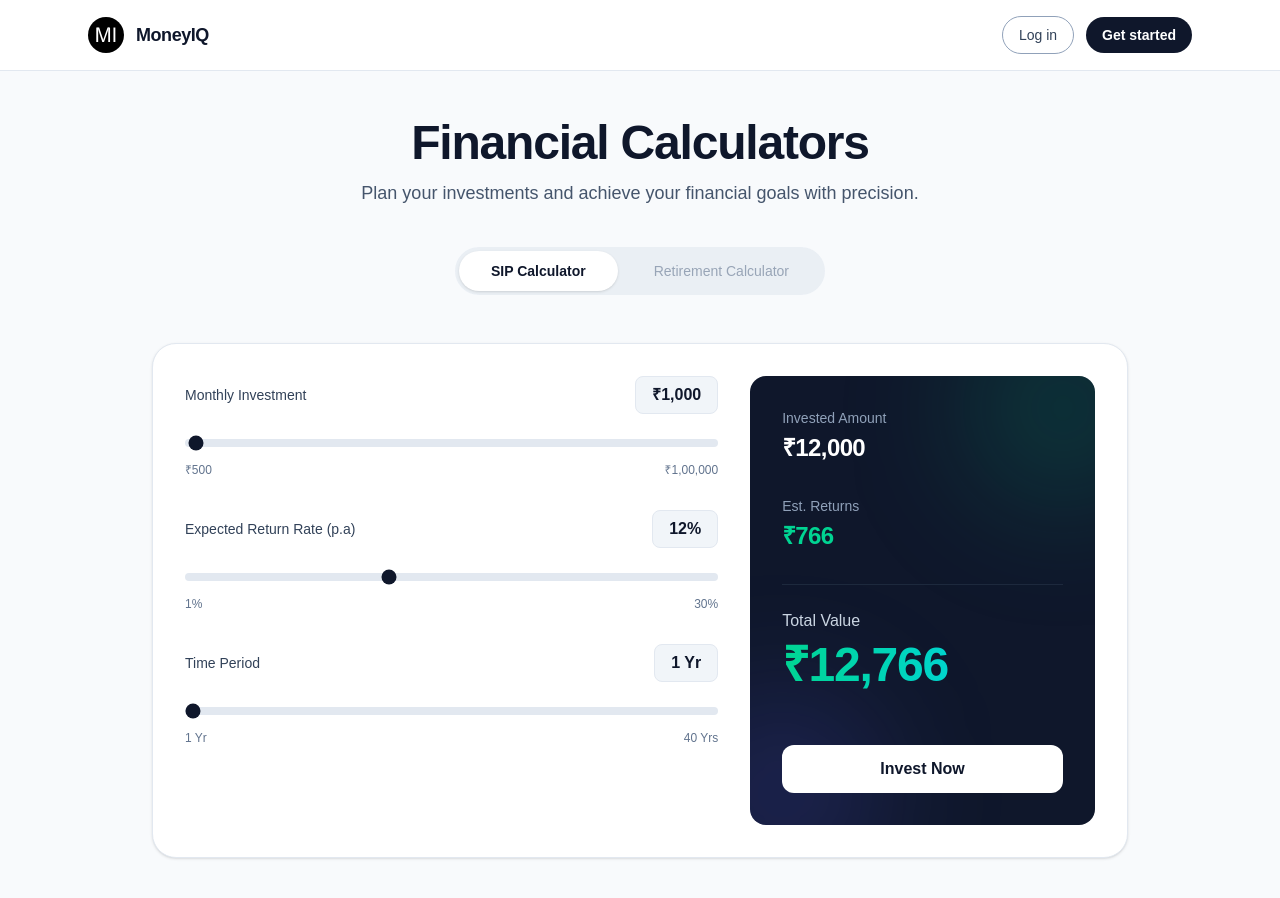
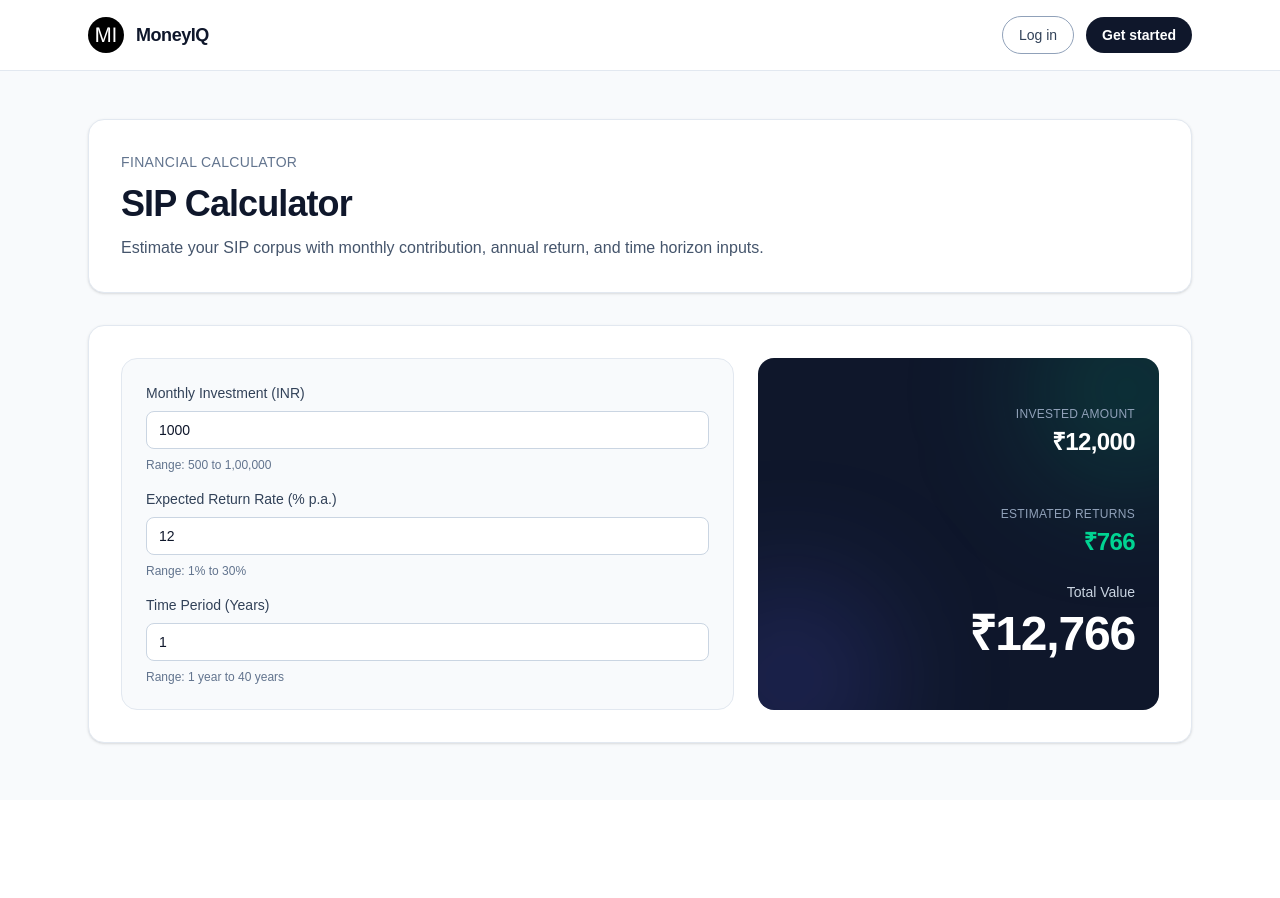
Before and after one commit to meet-dharmesh-gandhi/money-iq, a Next.js app: page /sip-calculator in a window 1280 px wide. Shown: the top 898 px of the page. After the commit the page ends 800 px from the top, so only its background shows below. Built offline with nearby package versions, Linux system fonts and the light colour scheme.

Commit message:
fix: fixed some UI and UX issues

```diff
--- a/app/sip-calculator/page.tsx
+++ b/app/sip-calculator/page.tsx
@@ -2,7 +2,7 @@ import Navbar from "@/components/Navbar";
 import SipCalculator from "@/components/calculator/SipCalculator";
 
 export const metadata = {
-	title: "Calculators | MoneyIQ",
+	title: "SIP Calculator | MoneyIQ",
 };
 
 export default function CalculatorPage() {
@@ -24,28 +24,23 @@ export default function CalculatorPage() {
 					},
 				]}
 			/>
-			<main className="mx-auto w-full max-w-5xl px-6 py-12">
-				<div className="mb-10 space-y-3 text-center">
-					<h1 className="text-4xl font-semibold tracking-tight text-slate-900 md:text-5xl">
-						Financial Calculators
-					</h1>
-					<p className="text-lg text-slate-600">
-						Plan your investments and achieve your financial goals with precision.
-					</p>
-				</div>
+			<main className="mx-auto flex w-full max-w-6xl flex-col gap-8 px-6 py-12">
+				<section className="rounded-2xl border border-slate-200 bg-white p-8 shadow-sm">
+					<div className="space-y-3">
+						<p className="text-sm font-medium uppercase tracking-wide text-slate-500">
+							Financial Calculator
+						</p>
+						<h1 className="text-3xl font-semibold tracking-tight text-slate-900 md:text-4xl">
+							SIP Calculator
+						</h1>
+						<p className="max-w-2xl text-sm leading-6 text-slate-600 md:text-base">
+							Estimate your SIP corpus with monthly contribution, annual return, and
+							time horizon inputs.
+						</p>
+					</div>
+				</section>
 
-				<div className="mx-auto max-w-fit rounded-full bg-slate-200/60 p-1 mb-12">
-					<div className="flex gap-1">
-						<button className="rounded-full bg-white px-8 py-2.5 text-sm font-semibold text-slate-900 shadow-sm transition">
-							SIP Calculator
-						</button>
-						<button className="rounded-full px-8 py-2.5 text-sm font-medium text-slate-500 transition hover:bg-slate-200/50 hover:text-slate-900 opacity-60 cursor-not-allowed" title="Coming soon">
-							Retirement Calculator
-						</button>
-					</div>
-				</div>
-
-				<div className="mx-auto w-full">
+				<div className="w-full">
 					<SipCalculator />
 				</div>
 			</main>
--- a/components/calculator/SipCalculator.tsx
+++ b/components/calculator/SipCalculator.tsx
@@ -6,6 +6,9 @@ export default function SipCalculator() {
 	const [amount, setAmount] = useState<number>(1000);
 	const [years, setYears] = useState<number>(1);
 	const [returnRate, setReturnRate] = useState<number>(12);
+	const [amountInput, setAmountInput] = useState<string>(String(amount));
+	const [returnRateInput, setReturnRateInput] = useState<string>(String(returnRate));
+	const [yearsInput, setYearsInput] = useState<string>(String(years));
 
 	const { maturityAmount, investedAmount, estimatedReturns } = useMemo(() => {
 		const P = amount;
@@ -40,104 +43,165 @@ export default function SipCalculator() {
 		}).format(val);
 	};
 
+	const clamp = (value: number, min: number, max: number) => {
+		return Math.min(max, Math.max(min, value));
+	};
+
+	const snapToStep = (value: number, min: number, step: number) => {
+		const snapped = Math.round((value - min) / step) * step + min;
+		return Number(snapped.toFixed(2));
+	};
+
+	const commitAmount = (rawValue: string) => {
+		const parsed = Number(rawValue);
+		if (!Number.isFinite(parsed)) {
+			setAmountInput(String(amount));
+			return;
+		}
+
+		const normalized = clamp(snapToStep(parsed, 500, 500), 500, 100000);
+		setAmount(normalized);
+		setAmountInput(String(normalized));
+	};
+
+	const commitReturnRate = (rawValue: string) => {
+		const parsed = Number(rawValue);
+		if (!Number.isFinite(parsed)) {
+			setReturnRateInput(String(returnRate));
+			return;
+		}
+
+		const normalized = clamp(snapToStep(parsed, 1, 0.5), 1, 30);
+		setReturnRate(normalized);
+		setReturnRateInput(String(normalized));
+	};
+
+	const commitYears = (rawValue: string) => {
+		const parsed = Number(rawValue);
+		if (!Number.isFinite(parsed)) {
+			setYearsInput(String(years));
+			return;
+		}
+
+		const normalized = clamp(snapToStep(parsed, 1, 1), 1, 40);
+		setYears(normalized);
+		setYearsInput(String(normalized));
+	};
+
+	const handleEnterCommit = (
+		e: React.KeyboardEvent<HTMLInputElement>,
+		commitValue: (value: string) => void,
+	) => {
+		if (e.key !== "Enter") {
+			return;
+		}
+
+		e.preventDefault();
+		commitValue(e.currentTarget.value);
+		e.currentTarget.blur();
+	};
+
 	return (
-		<div className="mx-auto grid w-full max-w-5xl gap-8 lg:grid-cols-5 bg-white p-8 rounded-3xl shadow-sm border border-slate-200">
-			{/* Input Section */}
-			<div className="lg:col-span-3 space-y-8">
+		<div className="mx-auto w-full max-w-6xl rounded-2xl border border-slate-200 bg-white p-6 shadow-sm md:p-8">
+			<div className="grid gap-6 lg:grid-cols-5 lg:items-stretch">
+				<div className="space-y-4 rounded-2xl border border-slate-200 bg-slate-50 p-5 lg:col-span-3 md:p-6">
 					<div>
-					<div className="flex justify-between items-center mb-4">
-						<label className="text-sm font-medium text-slate-700">Monthly Investment</label>
-						<div className="bg-slate-100 px-4 py-1.5 rounded-lg text-slate-900 font-semibold border border-slate-200">
-							{formatCurrency(amount)}
+						<label
+							htmlFor="sip-monthly-investment"
+							className="mb-2 block text-sm font-medium text-slate-700"
+						>
+							Monthly Investment (INR)
+						</label>
+						<input
+							id="sip-monthly-investment"
+							type="number"
+							min={500}
+							max={100000}
+							step={500}
+							value={amountInput}
+							onChange={(e) => setAmountInput(e.target.value)}
+							onBlur={(e) => commitAmount(e.target.value)}
+							onKeyDown={(e) => handleEnterCommit(e, commitAmount)}
+							className="w-full rounded-lg border border-slate-300 bg-white px-3 py-2 text-sm text-slate-900 transition focus:border-slate-900 focus:outline-none"
+						/>
+						<p className="mt-2 text-xs text-slate-500">Range: 500 to 1,00,000</p>
 					</div>
+
+					<div>
+						<label
+							htmlFor="sip-return-rate"
+							className="mb-2 block text-sm font-medium text-slate-700"
+						>
+							Expected Return Rate (% p.a.)
+						</label>
+						<input
+							id="sip-return-rate"
+							type="number"
+							min={1}
+							max={30}
+							step={0.5}
+							value={returnRateInput}
+							onChange={(e) => setReturnRateInput(e.target.value)}
+							onBlur={(e) => commitReturnRate(e.target.value)}
+							onKeyDown={(e) => handleEnterCommit(e, commitReturnRate)}
+							className="w-full rounded-lg border border-slate-300 bg-white px-3 py-2 text-sm text-slate-900 transition focus:border-slate-900 focus:outline-none"
+						/>
+						<p className="mt-2 text-xs text-slate-500">Range: 1% to 30%</p>
 					</div>
+
+					<div>
+						<label
+							htmlFor="sip-time-period"
+							className="mb-2 block text-sm font-medium text-slate-700"
+						>
+							Time Period (Years)
+						</label>
 						<input
-						type="range"
-						min="500"
-						max="100000"
-						step="500"
-						value={amount}
-						onChange={(e) => setAmount(Number(e.target.value))}
-						className="w-full h-2 bg-slate-200 rounded-lg appearance-none cursor-pointer accent-slate-900"
+							id="sip-time-period"
+							type="number"
+							min={1}
+							max={40}
+							step={1}
+							value={yearsInput}
+							onChange={(e) => setYearsInput(e.target.value)}
+							onBlur={(e) => commitYears(e.target.value)}
+							onKeyDown={(e) => handleEnterCommit(e, commitYears)}
+							className="w-full rounded-lg border border-slate-300 bg-white px-3 py-2 text-sm text-slate-900 transition focus:border-slate-900 focus:outline-none"
 						/>
-					<div className="flex justify-between mt-2 text-xs text-slate-500 font-medium">
-						<span>₹500</span>
-						<span>₹1,00,000</span>
+						<p className="mt-2 text-xs text-slate-500">Range: 1 year to 40 years</p>
 					</div>
 				</div>
 
+				<div className="relative overflow-hidden rounded-2xl bg-slate-900 p-6 text-white lg:col-span-2">
+					<div className="pointer-events-none absolute -right-16 -top-16 h-48 w-48 rounded-full bg-emerald-500/20 blur-3xl" />
+					<div className="pointer-events-none absolute -bottom-16 -left-16 h-48 w-48 rounded-full bg-indigo-500/20 blur-3xl" />
+
+					<div className="relative z-10 grid gap-6 grid-rows-3 items-end text-right">
 						<div>
-					<div className="flex justify-between items-center mb-4">
-						<label className="text-sm font-medium text-slate-700">Expected Return Rate (p.a)</label>
-						<div className="bg-slate-100 px-4 py-1.5 rounded-lg text-slate-900 font-semibold border border-slate-200">
-							{returnRate}%
-						</div>
-					</div>
-					<input
-						type="range"
-						min="1"
-						max="30"
-						step="0.5"
-						value={returnRate}
-						onChange={(e) => setReturnRate(Number(e.target.value))}
-						className="w-full h-2 bg-slate-200 rounded-lg appearance-none cursor-pointer accent-slate-900"
-					/>
-					<div className="flex justify-between mt-2 text-xs text-slate-500 font-medium">
-						<span>1%</span>
-						<span>30%</span>
-					</div>
+							<p className="mb-1 text-xs font-medium uppercase tracking-wide text-slate-400">
+								Invested Amount
+							</p>
+							<p className="text-2xl font-semibold tracking-tight">
+								{formatCurrency(investedAmount)}
+							</p>
 						</div>
 
 						<div>
-					<div className="flex justify-between items-center mb-4">
-						<label className="text-sm font-medium text-slate-700">Time Period</label>
-						<div className="bg-slate-100 px-4 py-1.5 rounded-lg text-slate-900 font-semibold border border-slate-200">
-							{years} {years === 1 ? "Yr" : "Yrs"}
-						</div>
-					</div>
-					<input
-						type="range"
-						min="1"
-						max="40"
-						step="1"
-						value={years}
-						onChange={(e) => setYears(Number(e.target.value))}
-						className="w-full h-2 bg-slate-200 rounded-lg appearance-none cursor-pointer accent-slate-900"
-					/>
-					<div className="flex justify-between mt-2 text-xs text-slate-500 font-medium">
-						<span>1 Yr</span>
-						<span>40 Yrs</span>
-					</div>
-				</div>
-			</div>
-
-			{/* Results Section */}
-			<div className="lg:col-span-2 bg-slate-900 text-white rounded-2xl p-8 flex flex-col justify-center relative overflow-hidden">
-				{/* Decorative Background Elements */}
-				<div className="absolute top-0 right-0 -mr-16 -mt-16 w-48 h-48 bg-emerald-500/20 rounded-full blur-3xl point-events-none"></div>
-				<div className="absolute bottom-0 left-0 -ml-16 -mb-16 w-48 h-48 bg-indigo-500/20 rounded-full blur-3xl point-events-none"></div>
-
-				<div className="space-y-8 relative z-10">
-					<div>
-						<p className="text-sm text-slate-400 font-medium mb-1">Invested Amount</p>
-						<p className="text-2xl font-semibold tracking-tight">{formatCurrency(investedAmount)}</p>
+							<p className="mb-1 text-xs font-medium uppercase tracking-wide text-slate-400">
+								Estimated Returns
+							</p>
+							<p className="text-2xl font-semibold tracking-tight text-emerald-400">
+								{formatCurrency(estimatedReturns)}
+							</p>
 						</div>
 
 						<div>
-						<p className="text-sm text-slate-400 font-medium mb-1">Est. Returns</p>
-						<p className="text-2xl font-semibold tracking-tight text-emerald-400">{formatCurrency(estimatedReturns)}</p>
-					</div>
-
-					<div className="pt-6 border-t border-slate-800">
-						<p className="text-base text-slate-300 font-medium mb-2">Total Value</p>
-						<p className="text-5xl font-bold tracking-tight bg-clip-text text-transparent bg-gradient-to-r from-emerald-400 to-cyan-400">
+							<p className="mb-2 text-sm font-medium text-slate-300">Total Value</p>
+							<p className="text-4xl font-bold tracking-tight text-white md:text-5xl">
 								{formatCurrency(maturityAmount)}
 							</p>
 						</div>
-
-					<button className="w-full mt-6 bg-white text-slate-900 font-semibold py-3 rounded-xl transition hover:bg-slate-100 active:scale-95">
-						Invest Now
-					</button>
+					</div>
 				</div>
 			</div>
 		</div>
```
Lines whose indentation alone changed are shown as unchanged.
